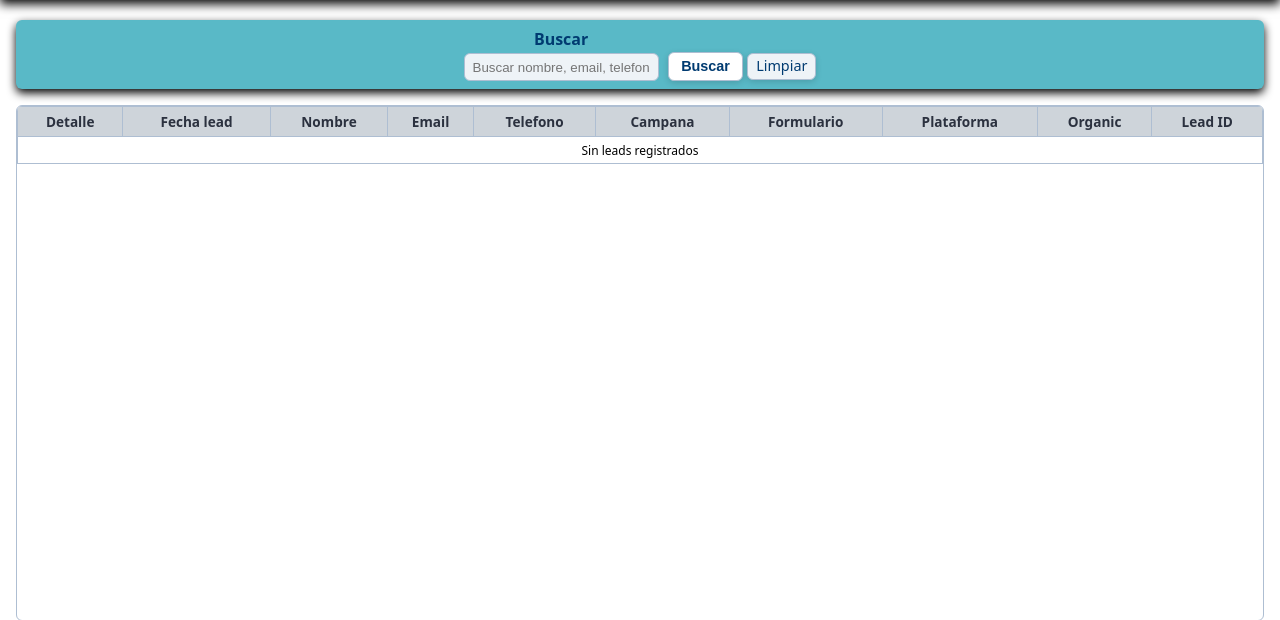
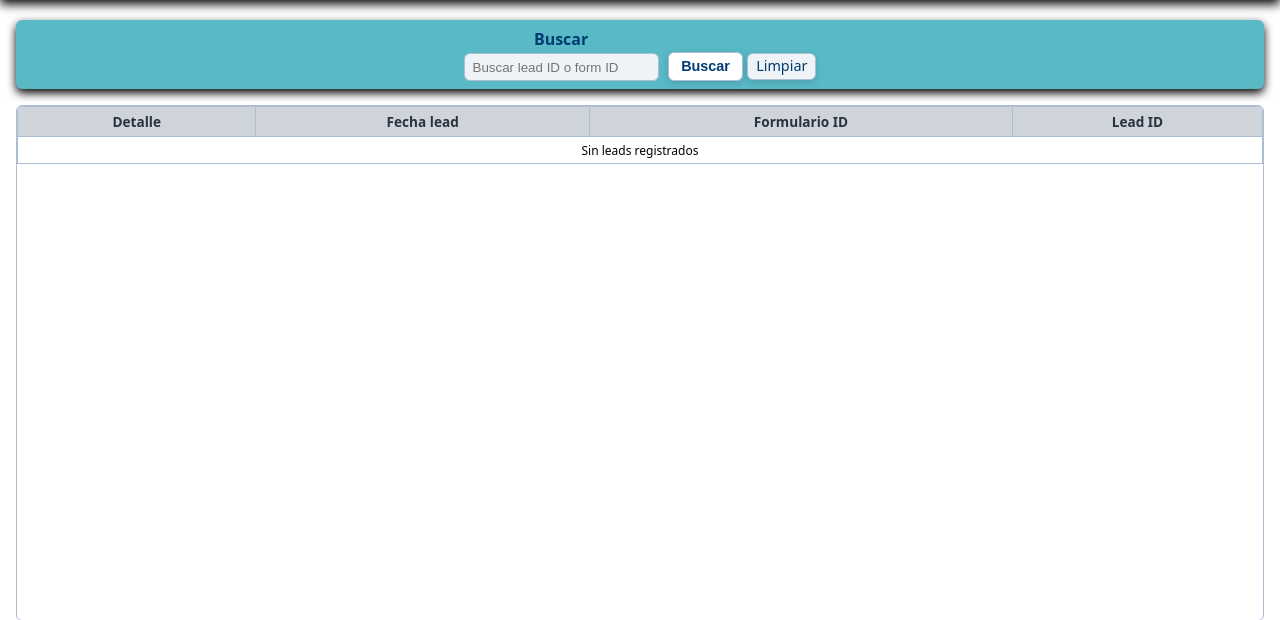
Before and after one commit to diegomacias-11/COMERCIAL-ARAU, a Django app: page /leads/ in a window 1280 px wide. Shown: the part 137-757 px from the top of the page. Run offline with Django 5.2, Linux system fonts and the light colour scheme; the visitor is signed in with stand-in values (Sample User, id 1); data that the repository does not hold is empty; parts of the project's set-up code (start-up, migrations or seed data) failed here and were passed over.

Commit message:
correcion de leads

```diff
--- a/leads/templates/leads/lista.html
+++ b/leads/templates/leads/lista.html
@@ -5,7 +5,7 @@
 {% block extra_head %}
   <style>
     .table-container { overflow-x: auto !important; }
-    .table { min-width: 1100px; }
+    .table { min-width: 520px; }
   </style>
 {% endblock %}
 
@@ -17,7 +17,7 @@
         type="text"
         id="q"
         name="q"
-        placeholder="Buscar nombre, email, telefono, campana o formulario"
+        placeholder="Buscar lead ID o form ID"
         value="{{ q }}"
       />
     </div>
@@ -32,13 +32,7 @@
   <tr>
     <th>Detalle</th>
     <th>Fecha lead</th>
-    <th>Nombre</th>
-    <th>Email</th>
-    <th>Telefono</th>
-    <th>Campana</th>
-    <th>Formulario</th>
-    <th>Plataforma</th>
-    <th>Organic</th>
+    <th>Formulario ID</th>
     <th>Lead ID</th>
   </tr>
 {% endblock %}
@@ -50,13 +44,7 @@
         <a href="{% url 'leads_metalead_detail' lead.id %}?next={{ request.get_full_path|urlencode }}" class="btn-detalle">Detalle</a>
       </td>
       <td>{{ lead.created_time|date:"d/m/Y H:i"|default_if_none:"" }}</td>
-      <td>{{ lead.full_name|default_if_none:"" }}</td>
-      <td>{{ lead.email|default_if_none:"" }}</td>
-      <td>{{ lead.phone_number|default_if_none:"" }}</td>
-      <td>{{ lead.campaign_name|default_if_none:"" }}</td>
-      <td>{{ lead.form_name|default_if_none:"" }}</td>
-      <td>{{ lead.platform|default_if_none:"" }}</td>
-      <td>{{ lead.is_organic|yesno:"Si,No" }}</td>
+      <td>{{ lead.form_id|default_if_none:"" }}</td>
       <td>{{ lead.leadgen_id }}</td>
     </tr>
   {% empty %}
--- a/leads/views.py
+++ b/leads/views.py
@@ -12,7 +12,7 @@ from django.utils import timezone
 from django.utils.dateparse import parse_datetime
 from django.views.decorators.csrf import csrf_exempt
 
-from .models import MetaLead
+from .models import MetaLead, MetaLeadField
 
 logger = logging.getLogger(__name__)
 META_VERIFY_TOKEN = os.getenv("META_VERIFY_TOKEN")
@@ -139,10 +139,25 @@ def fetch_and_save_meta_lead(leadgen_id: str):
         "raw_payload": data,
     }
 
-    MetaLead.objects.update_or_create(
+    lead, _ = MetaLead.objects.update_or_create(
         leadgen_id=str(leadgen_id),
         defaults=defaults,
     )
+    if raw_fields:
+        MetaLeadField.objects.filter(lead=lead).delete()
+        fields_to_create = []
+        for idx, (name, value) in enumerate(raw_fields.items()):
+            if isinstance(value, list):
+                value = ", ".join(str(v) for v in value if v is not None)
+            fields_to_create.append(
+                MetaLeadField(
+                    lead=lead,
+                    name=str(name),
+                    value=str(value) if value is not None else "",
+                    position=idx,
+                )
+            )
+        MetaLeadField.objects.bulk_create(fields_to_create)
     logger.info("Lead %s guardado desde Graph API", leadgen_id)
 
 
@@ -153,11 +168,8 @@ def leads_lista(request):
 
     if q:
         leads = leads.filter(
-            Q(full_name__icontains=q)
-            | Q(email__icontains=q)
-            | Q(phone_number__icontains=q)
-            | Q(campaign_name__icontains=q)
-            | Q(form_name__icontains=q)
+            Q(leadgen_id__icontains=q)
+            | Q(form_id__icontains=q)
         )
 
     return render(request, "leads/lista.html", {"leads": leads, "q": q})
@@ -177,7 +189,17 @@ def lead_delete(request, pk: int):
 def lead_detail(request, pk: int):
     lead = get_object_or_404(MetaLead, pk=pk)
     back_url = request.GET.get("next") or "/leads/"
-    return render(request, "leads/detalle.html", {"lead": lead, "back_url": back_url})
+    field_rows = []
+    for field in lead.fields.all():
+        label = " ".join((field.name or "").replace("_", " ").split())
+        if label:
+            label = label[0].upper() + label[1:]
+        field_rows.append({"label": label or "Campo", "value": field.value or ""})
+    return render(
+        request,
+        "leads/detalle.html",
+        {"lead": lead, "back_url": back_url, "field_rows": field_rows},
+    )
 
 
 @csrf_exempt
--- a/static/css/style.css
+++ b/static/css/style.css
@@ -1727,6 +1727,24 @@ body.reportes-no-scroll { overflow: hidden; }
   margin-right: 0.45rem;
 }
 
+/* === Leads: detalle preguntas/respuestas === */
+.lead-fields-grid {
+  display: grid;
+  grid-template-columns: minmax(220px, 1fr) minmax(280px, 2fr);
+  gap: 0.5rem 1rem;
+  align-items: center;
+  width: 100%;
+  margin-top: 0.75rem;
+}
+.lead-fields-label {
+  text-align: right;
+  font-weight: 700;
+  color: #2b313f;
+}
+.lead-fields-value input {
+  width: 100%;
+}
+
 
 /* ==== Alianzas: centrar formulario ==== */
 .alianzas-form .form-grid {
```
Also changed, not shown: leads/models.py (+13 -0 lines), leads/templates/leads/detalle.html (+13 -20 lines), leads/migrations/0002_metaleadfield.py (added).
